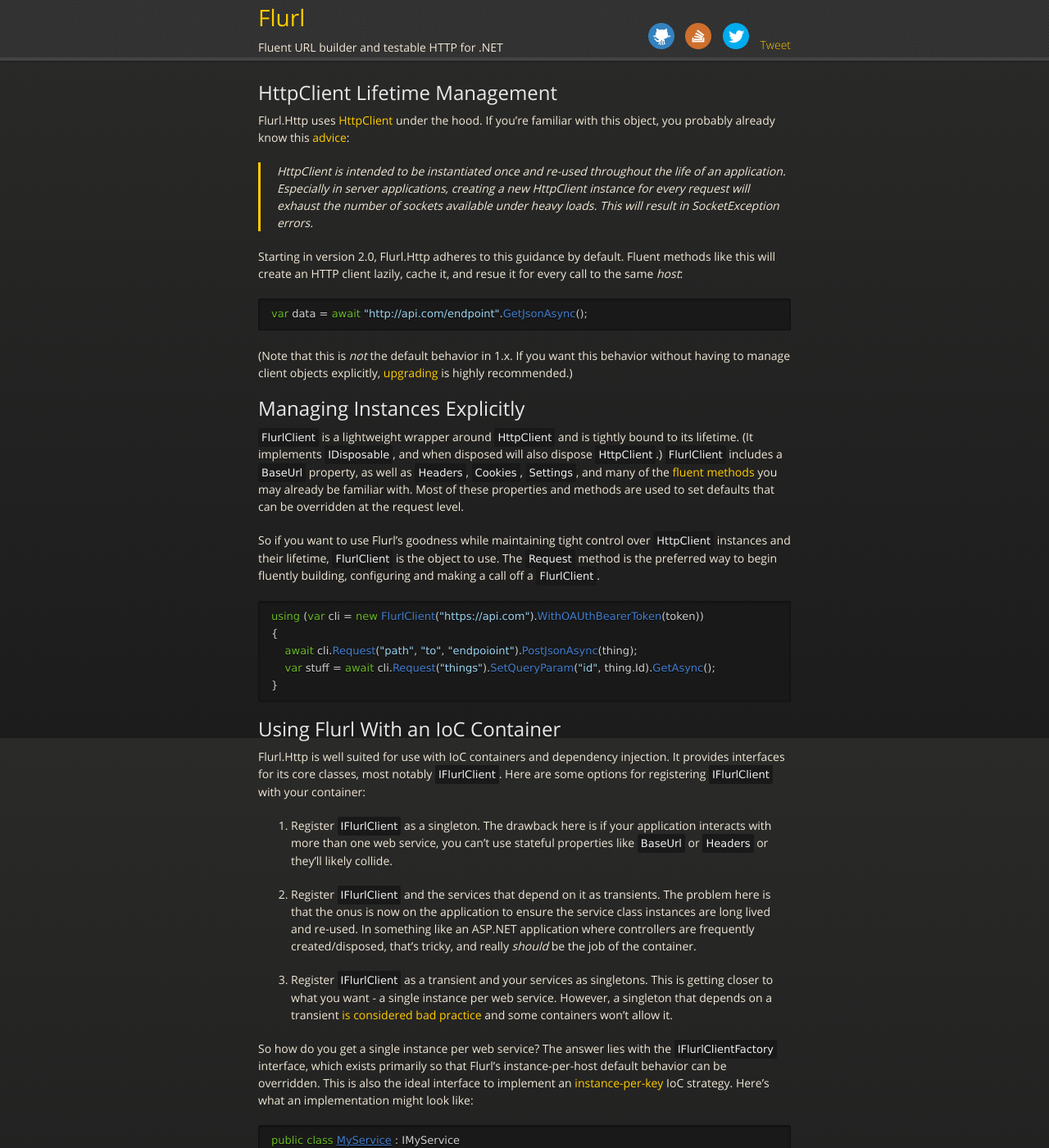
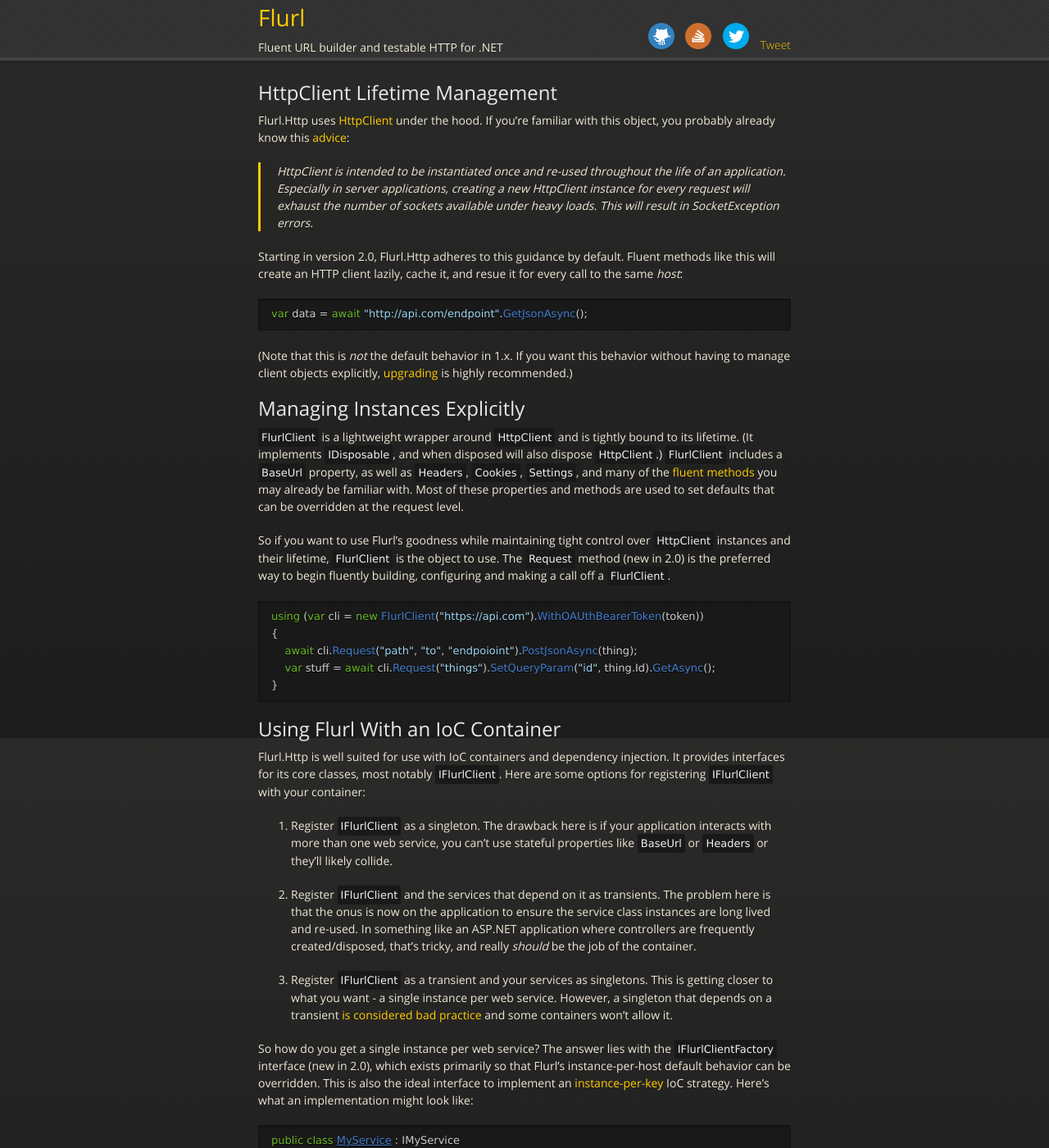
Before and after one commit to tmenier/Flurl, a Jekyll site: the page built from client-lifetime.md, in a window 1280 px wide and 1400 px high. Shown: the whole window at 82% size. Built offline with Jekyll 4.4.1, drawn with Linux system fonts in a browser that asks for light colours; nearby versions of some CDN libraries; comment, search, counter and statistics services are not loaded; our own code applies the rules of GitHub Pages for plain Markdown files.

Commit message:
a couple "new in 2.0" notes

````diff
--- a/client-lifetime.md
+++ b/client-lifetime.md
@@ -20,7 +20,7 @@
 
 `FlurlClient` is a lightweight wrapper around `HttpClient` and is tightly bound to its lifetime. (It implements `IDisposable`, and when disposed will also dispose `HttpClient`.) `FlurlClient` includes a `BaseUrl` property, as well as `Headers`, `Cookies`, `Settings`, and many of the [fluent methods]({{ site.baseurl }}/fluent-http) you may already be familiar with. Most of these properties and methods are used to set defaults that can be overridden at the request level.
 
-So if you want to use Flurl's goodness while maintaining tight control over `HttpClient` instances and their lifetime, `FlurlClient` is the object to use. The `Request` method is the preferred way to begin fluently building, configuring and making a call off a `FlurlClient`.
+So if you want to use Flurl's goodness while maintaining tight control over `HttpClient` instances and their lifetime, `FlurlClient` is the object to use. The `Request` method (new in 2.0) is the preferred way to begin fluently building, configuring and making a call off a `FlurlClient`.
 
 ```c#
 using (var cli = new FlurlClient("https://api.com").WithOAUthBearerToken(token))
@@ -40,7 +40,7 @@
 
 3. Register `IFlurlClient` as a transient and your services as singletons. This is getting closer to what you want - a single instance per web service. However, a singleton that depends on a transient [is considered bad practice](http://simpleinjector.readthedocs.io/en/latest/LifestyleMismatches.html) and some containers won't allow it.
 
-So how do you get a single instance per web service? The answer lies with the `IFlurlClientFactory` interface, which exists primarily so that Flurl's instance-per-host default behavior can be overridden. This is also the ideal interface to implement an [instance-per-key](http://simpleinjector.readthedocs.io/en/latest/howto.html#resolve-instances-by-key) IoC strategy. Here's what an implementation might look like:
+So how do you get a single instance per web service? The answer lies with the `IFlurlClientFactory` interface (new in 2.0), which exists primarily so that Flurl's instance-per-host default behavior can be overridden. This is also the ideal interface to implement an [instance-per-key](http://simpleinjector.readthedocs.io/en/latest/howto.html#resolve-instances-by-key) IoC strategy. Here's what an implementation might look like:
 
 ```c#
 public class MyService : IMyService
````
